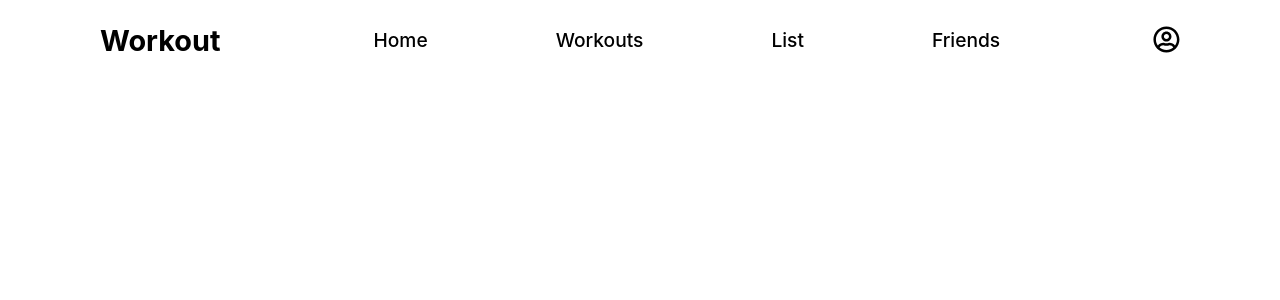
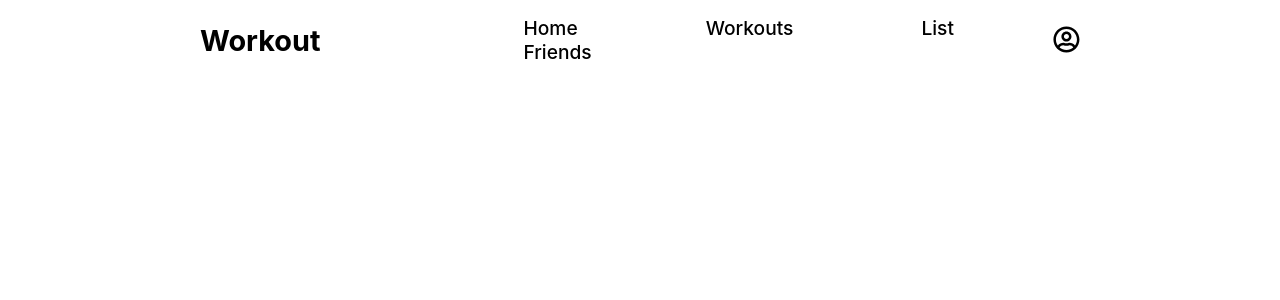
Before and after one commit to khaledelemam/WorkoutApp, a React (Create React App) app: page / in a window 1280 px wide. Shown: the top 300 px of the page. Built offline with nearby package versions, Linux system fonts and the light colour scheme; the HTML template or start-up script is replaced by a standard one.

Commit message:
Made home folder.

```diff
--- a/src/App.js
+++ b/src/App.js
@@ -1,6 +1,7 @@
 import React from'react'
 import './App.css';
 import Tabs from "./components/Tabs"
+import Home from "./components/Home"
 
 import { library } from '@fortawesome/fontawesome-svg-core'
 import { far } from '@fortawesome/free-regular-svg-icons'
@@ -17,7 +18,7 @@ render() {
     <BrowserRouter>
       <Switch>
         <Route exact path='/' render={() =>
-                        (<Tabs/>)}/>
+                        (<Home/>)}/>
         <Route exact path='/ExerciseList' render={() =>
                         (<ExerciseList/>)}/>
       </Switch>
--- /dev/null
+++ b/src/components/Home/index.js
@@ -0,0 +1,16 @@
+import React from 'react';
+import Tabs from "../Tabs"
+
+class Home extends React.Component{
+
+  render(){
+    return(
+      <div>
+      <Tabs/>
+      </div>
+    );
+  }
+
+}
+
+export default Home
--- a/src/components/Tabs/index.css
+++ b/src/components/Tabs/index.css
@@ -7,7 +7,7 @@
 
 .tab-logo {
   color: #000;
-  margin-left: 100px;
+  margin-left: 200px;
   float: left;
 }
 
@@ -16,13 +16,13 @@
   font-size: 140%;
   float: right;
   position: absolute;
-  right: 100px;
+  right: 200px;
 }
 
 #tab ul {
 	margin: 0px;
 	padding: 3px;
-	margin-left: 150px;
+	margin-left: 200px;
 
 }
 
```
Also changed, not shown: src/components/Home/index.css (added).
